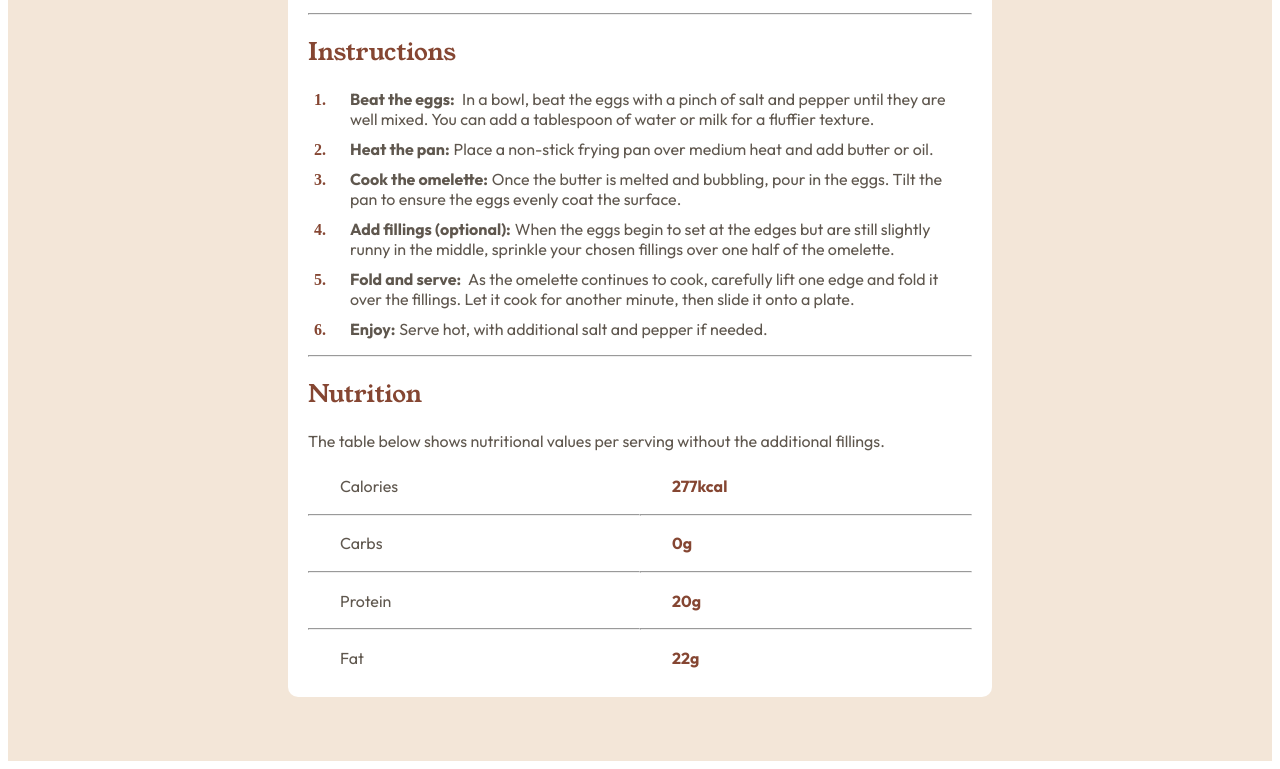
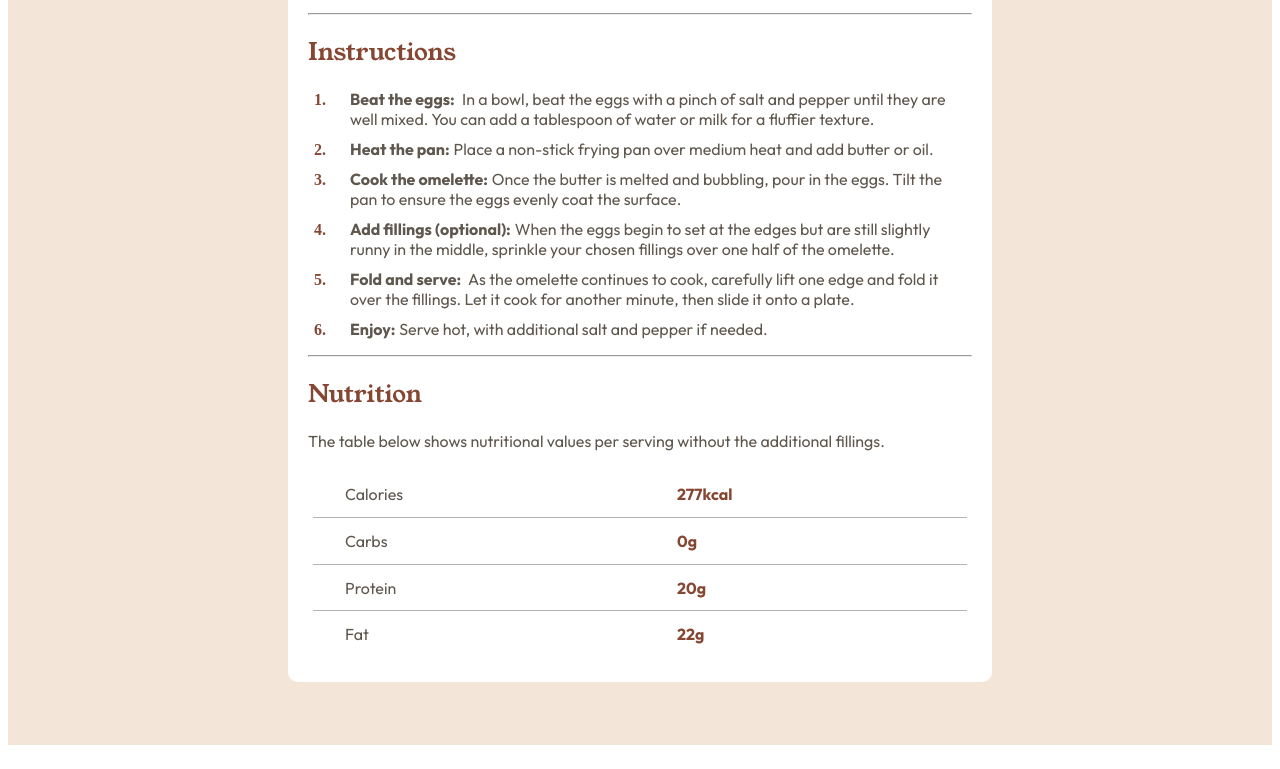
Before and after one commit to Andre-POF/recipe-page-main, a plain HTML site: page index.html in a window 1280 px wide. Shown: the part 984-1753 px from the top of the page. Drawn offline with Linux system fonts and the light colour scheme.

Commit message:
table fix

```diff
--- a/index.html
+++ b/index.html
@@ -129,34 +129,24 @@
                 The table below shows nutritional values per serving without the
                 additional fillings.
               </p>
-              <div class="table">
-                <div class="col-left">
-                  <div class="table-el">
-                    <span class="intro-description"> Calories</span>
-                  </div>
-                  <hr />
-                  <div class="table-el">
-                    <span class="intro-description">Carbs</span>
-                  </div>
-                  <hr />
-                  <div class="table-el">
-                    <span class="intro-description">Protein</span>
-                  </div>
-                  <hr />
-                  <div class="table-el">
-                    <span class="intro-description">Fat</span>
-                  </div>
-                </div>
-                <div class="col-right">
-                  <div class="table-el"><span>277kcal</span></div>
-                  <hr />
-                  <div class="table-el"><span>0g</span></div>
-                  <hr />
-                  <div class="table-el"><span>20g</span></div>
-                  <hr />
-                  <div class="table-el"><span>22g</span></div>
-                </div>
-              </div>
+              <table>
+                <tr>
+                  <th>Calories</th>
+                  <td>277kcal</th>
+                </tr>
+                <tr>
+                  <th>Carbs</th>
+                  <td>0g</th>
+                </tr>
+                <tr>
+                  <th>Protein</th>
+                  <td>20g</th>
+                </tr>
+                <tr>
+                  <th class="last">Fat</th>
+                  <td class="last">22g</th>
+                </tr>
+              </table>
             </div>
           </div>
         </div>
--- a/styles.css
+++ b/styles.css
@@ -47,15 +47,10 @@ img{
         padding:20px
     }
     p.intro-description {
-        font-family: "Outfit", sans-serif;
-        font-weight: 400;
         font-size: 14px;
-        color: hsl(30, 10%, 34%)    }
+}
     span.intro-description{
-        font-family: "Outfit", sans-serif;
-        font-weight: 400;
         font-size: 14px;
-        color: hsl(30, 10%, 34%)
     }
 }
 
@@ -166,3 +161,33 @@ div.table-el {
     padding-left: 2rem;
     padding-bottom: 0.6rem;
     padding-top: 0.6rem;}
+
+    table{
+        width:100%;
+        text-align: left;
+        padding: 5px;
+        border-spacing: 0;
+    }
+
+    th{
+        color: hsl(30, 10%, 34%);
+        font-family: "Outfit", sans-serif;
+        font-weight: normal;
+    }
+td{
+    font-weight: bold;
+    color:hsl(14, 45%, 36%);
+    font-family: "Outfit", sans-serif;
+}
+
+th, td {
+    border-bottom: solid 1px;
+    border-color: hsl(0,0%,70%);
+    padding-left: 2rem;
+    padding-bottom: 0.8rem;
+    padding-top: 0.8rem;
+}
+
+th.last,td.last{
+    border: none;
+}
```
